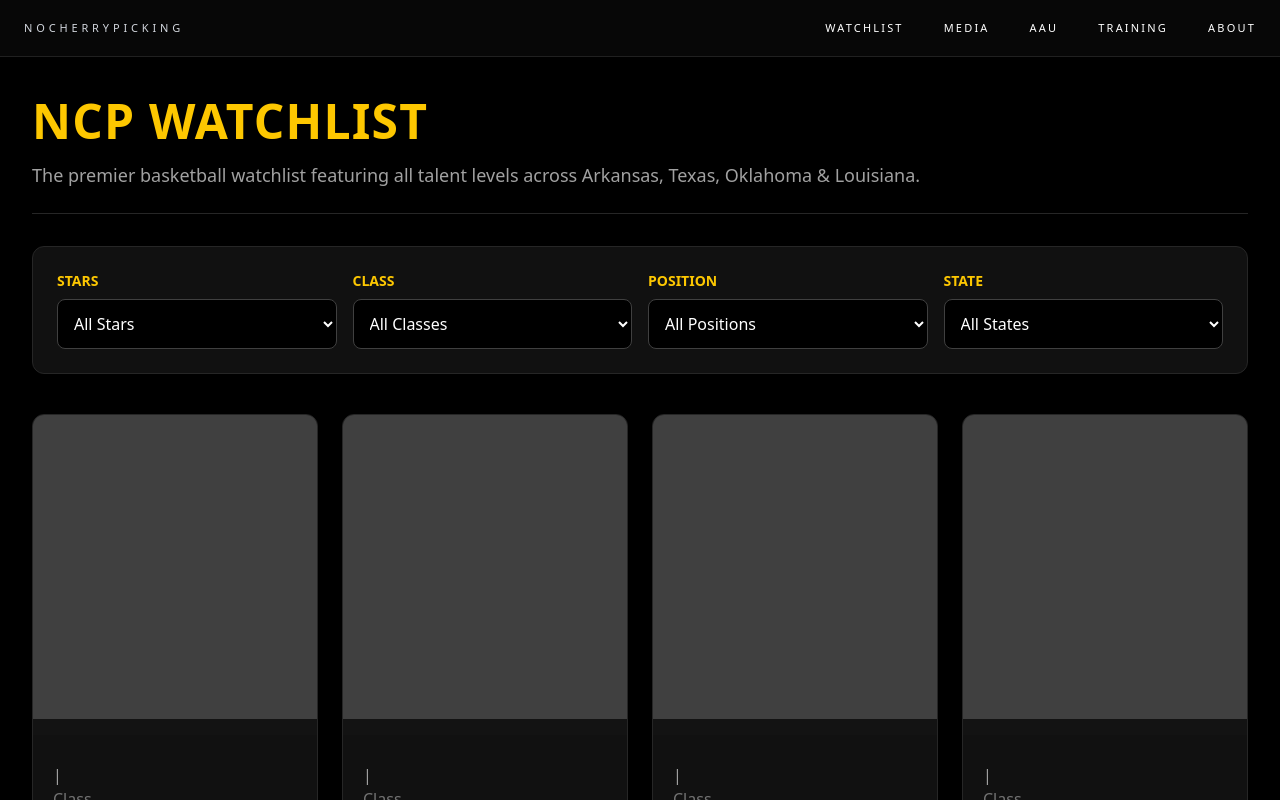
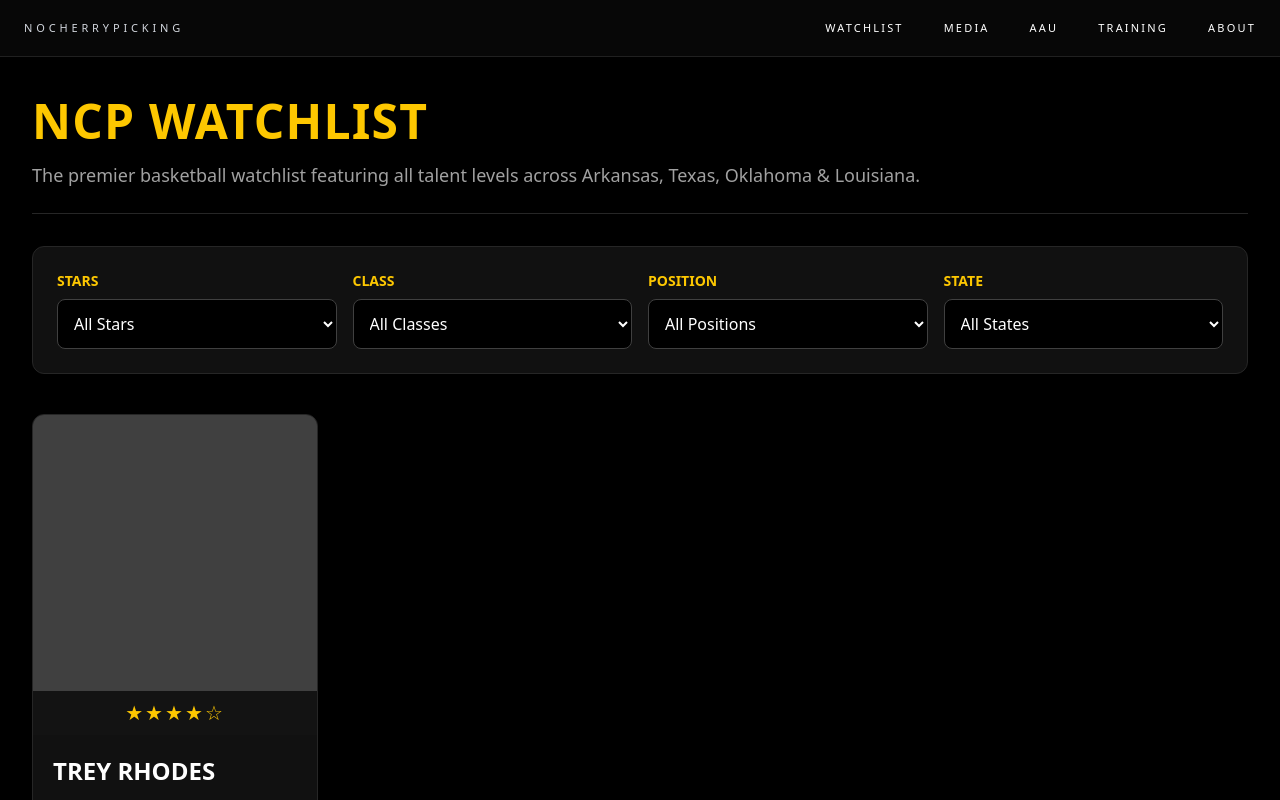
Before and after one commit to nocherrypicking-ra/ncphoops, a Next.js app: page /watchlist in a window 1280 px wide. Shown: the top 800 px of the page. Built offline with nearby package versions, Linux system fonts and the light colour scheme.

Commit message:
Update page.tsx

```diff
--- a/app/watchlist/page.tsx
+++ b/app/watchlist/page.tsx
@@ -22,7 +22,6 @@ export default function WatchlistPage() {
               <label className="mb-2 block text-sm font-semibold uppercase text-yellow-400">
                 Stars
               </label>
-
               <select className="w-full rounded-lg border border-neutral-700 bg-black p-3 text-white">
                 <option>All Stars</option>
                 <option>No Stars</option>
@@ -38,7 +37,6 @@ export default function WatchlistPage() {
               <label className="mb-2 block text-sm font-semibold uppercase text-yellow-400">
                 Class
               </label>
-
               <select className="w-full rounded-lg border border-neutral-700 bg-black p-3 text-white">
                 <option>All Classes</option>
                 <option>2026</option>
@@ -53,7 +51,6 @@ export default function WatchlistPage() {
               <label className="mb-2 block text-sm font-semibold uppercase text-yellow-400">
                 Position
               </label>
-
               <select className="w-full rounded-lg border border-neutral-700 bg-black p-3 text-white">
                 <option>All Positions</option>
                 <option>PG</option>
@@ -71,7 +68,6 @@ export default function WatchlistPage() {
               <label className="mb-2 block text-sm font-semibold uppercase text-yellow-400">
                 State
               </label>
-
               <select className="w-full rounded-lg border border-neutral-700 bg-black p-3 text-white">
                 <option>All States</option>
                 <option>AR</option>
@@ -85,10 +81,14 @@ export default function WatchlistPage() {
 
         {/* Player Grid */}
         <div className="mt-10 grid grid-cols-1 gap-6 md:grid-cols-2 lg:grid-cols-4">
-          <PlayerCard />
-          <PlayerCard />
-          <PlayerCard />
-          <PlayerCard />
+          <PlayerCard
+            name="Trey Rhodes"
+            school="Arkansas High"
+            height="6'4"
+            position="Wing"
+            classYear={2026}
+            stars="★★★★☆"
+          />
         </div>
       </div>
     </main>
```
